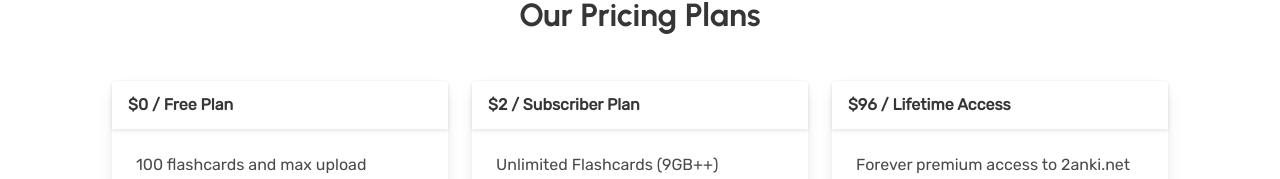
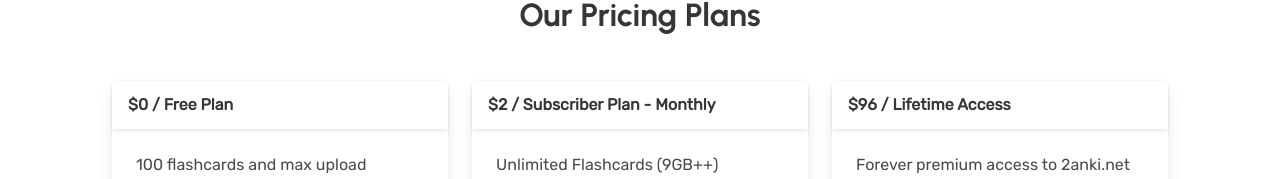
Before and after one commit to 2anki/web, a React app: page /pricing in a window 1280 px wide. Shown: the part 136-315 px from the top of the page. Built offline with nearby package versions, Linux system fonts and the light colour scheme; no server answers.

Commit message:
fix: specificy subscriber plan is monthly

```diff
--- a/src/pages/PricingPage/PricingPage.tsx
+++ b/src/pages/PricingPage/PricingPage.tsx
@@ -33,7 +33,7 @@ export default function PricingPage() {
                 />
               </div>
               <div className="column is-4">
-                <PricingCard price="$2" title="Subscriber Plan" benefits={['Unlimited Flashcards (9GB++)']}
+                <PricingCard price="$2" title="Subscriber Plan - Monthly" benefits={['Unlimited Flashcards (9GB++)']}
                              link={subcribeLink} linkText="Subscribe" />
               </div>
               <div className="column is-4">
```
